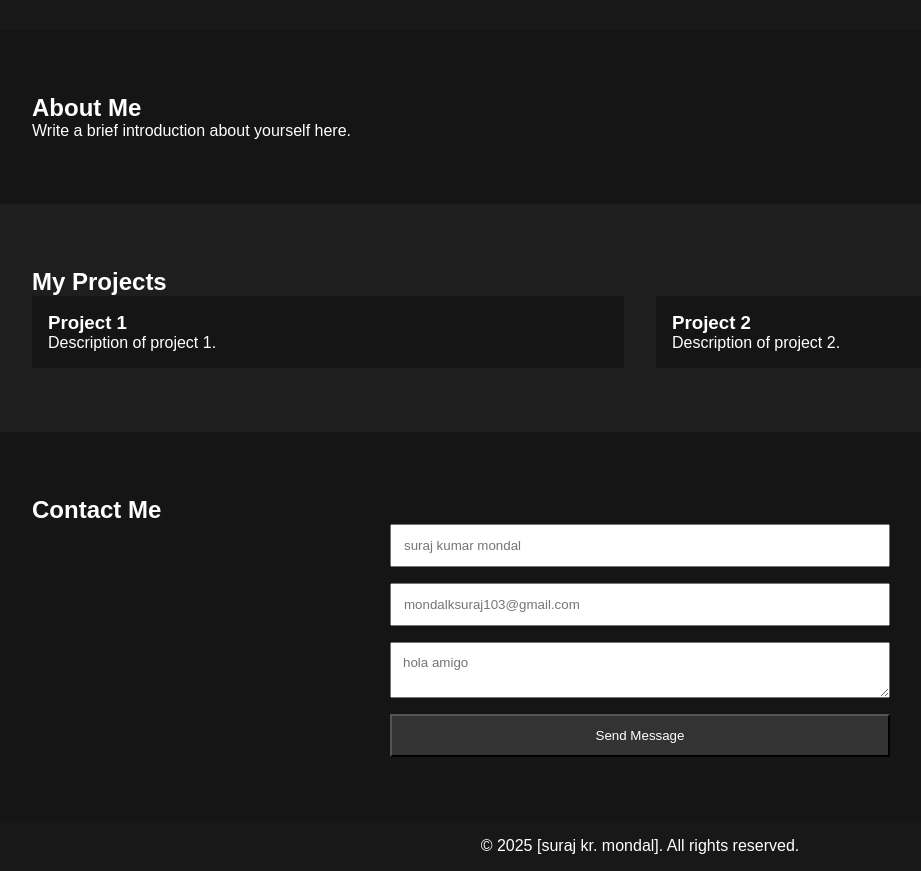
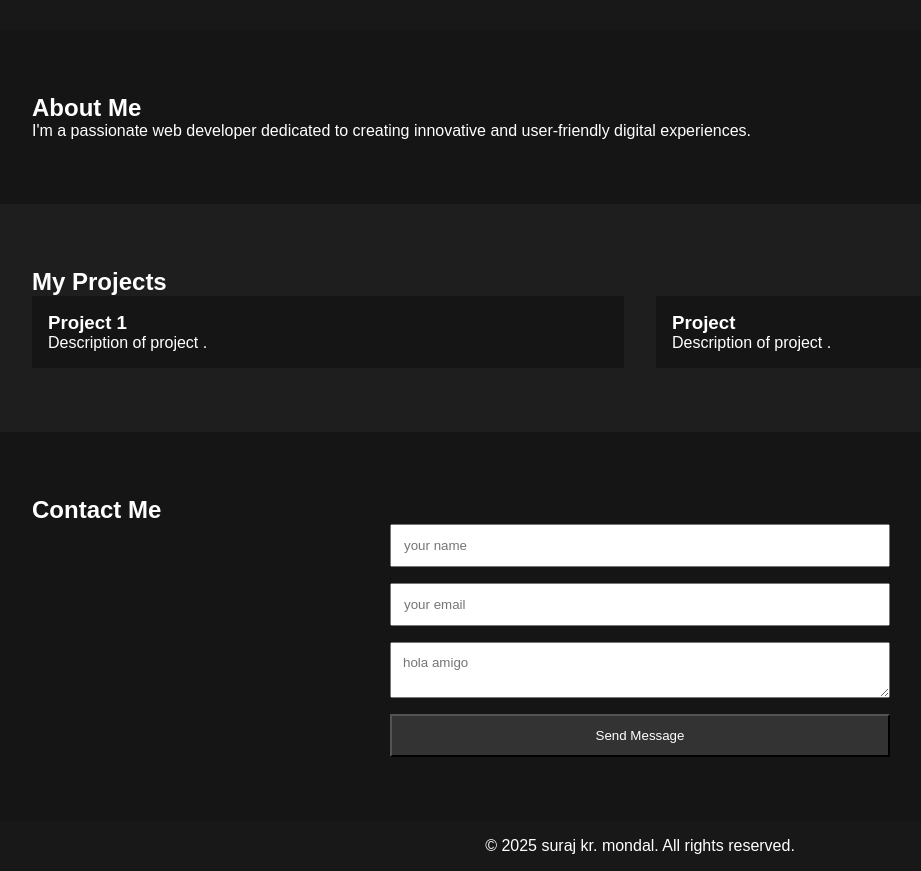
Before and after one commit to Un-known05/un-known.github.io, a plain HTML site: page index.html in a window 1280 px wide. Shown: the part 820-1691 px from the top of the page, without its empty margins (0-921 px from the left). Drawn offline with nearby package versions, Linux system fonts and the light colour scheme.

Commit message:
Update index.html

```diff
--- a/index.html
+++ b/index.html
@@ -22,14 +22,14 @@
 
     <section id="home">
         <div class="hero-content">
-            <h1>Hello, I'm [suraj kumar mondal]</h1>
+            <h1>Hello, I'm suraj kumar mondal</h1>
             <p>A passionate web developer.</p>
         </div>
     </section>
 
     <section id="about">
         <h2>About Me</h2>
-        <p>Write a brief introduction about yourself here.</p>
+        <p>I'm a passionate web developer dedicated to creating innovative and user-friendly digital experiences.</p>
     </section>
 
     <section id="projects">
@@ -37,11 +37,11 @@
         <div class="project-grid">
             <div class="project">
                 <h3>Project 1</h3>
-                <p>Description of project 1.</p>
+                <p>Description of project .</p>
             </div>
             <div class="project">
-                <h3>Project 2</h3>
-                <p>Description of project 2.</p>
+                <h3>Project </h3>
+                <p>Description of project .</p>
             </div>
 
         </div>
@@ -50,15 +50,15 @@
     <section id="contact">
         <h2>Contact Me</h2>
         <form id="contactForm">
-            <input type="text" placeholder="suraj kumar mondal" required />
-            <input type="email" placeholder="mondalksuraj103@gmail.com" required />
+            <input type="text" placeholder="your name" required />
+            <input type="email" placeholder="your email" required />
             <textarea placeholder="hola amigo" required></textarea>
             <button type="submit">Send Message</button>
         </form>
     </section>
 
     <footer>
-        <p>&copy; 2025 [suraj kr. mondal]. All rights reserved.</p>
+        <p>&copy; 2025 suraj kr. mondal. All rights reserved.</p>
     </footer>
 
     <script src="script.js"></script>
```
